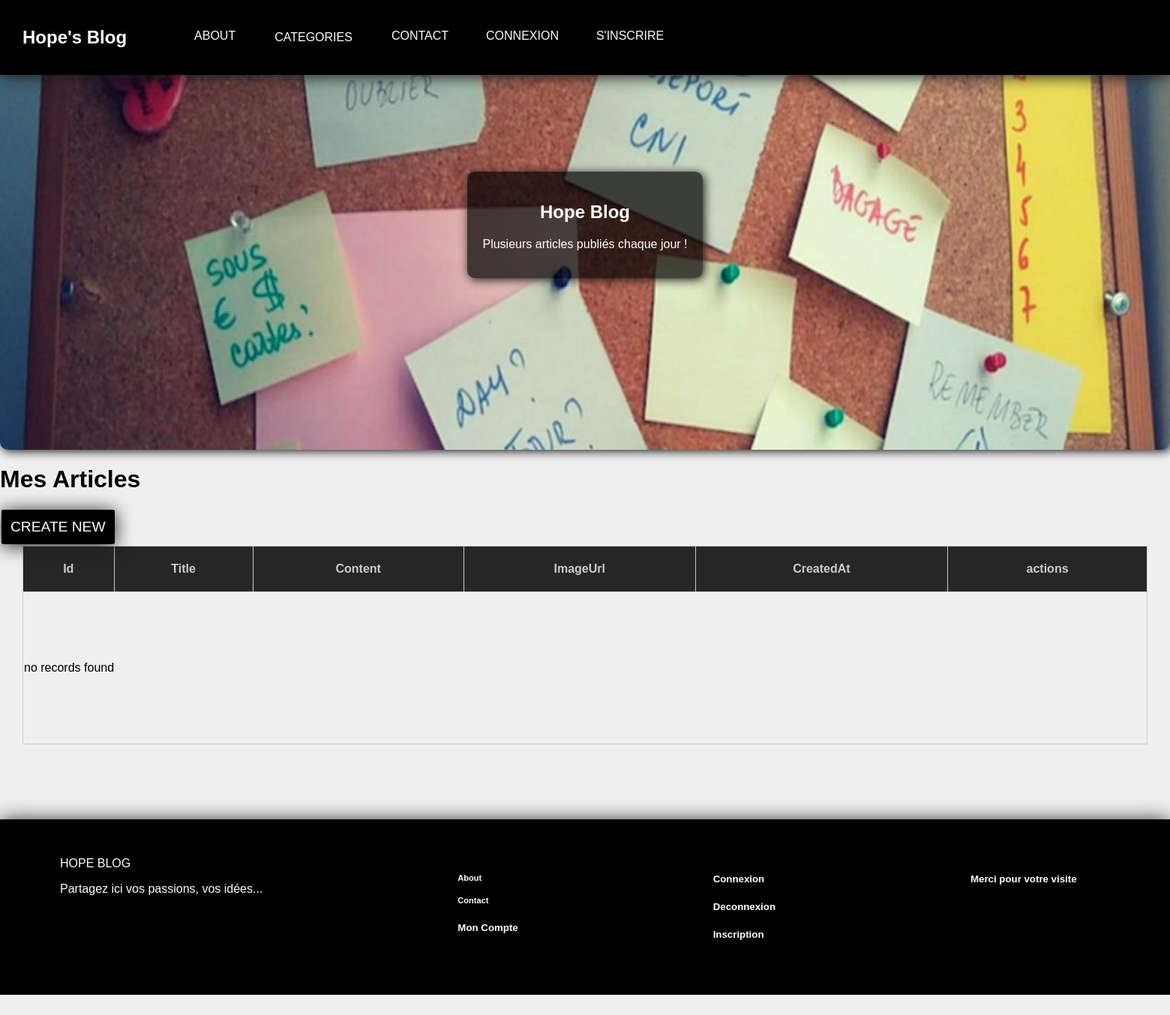
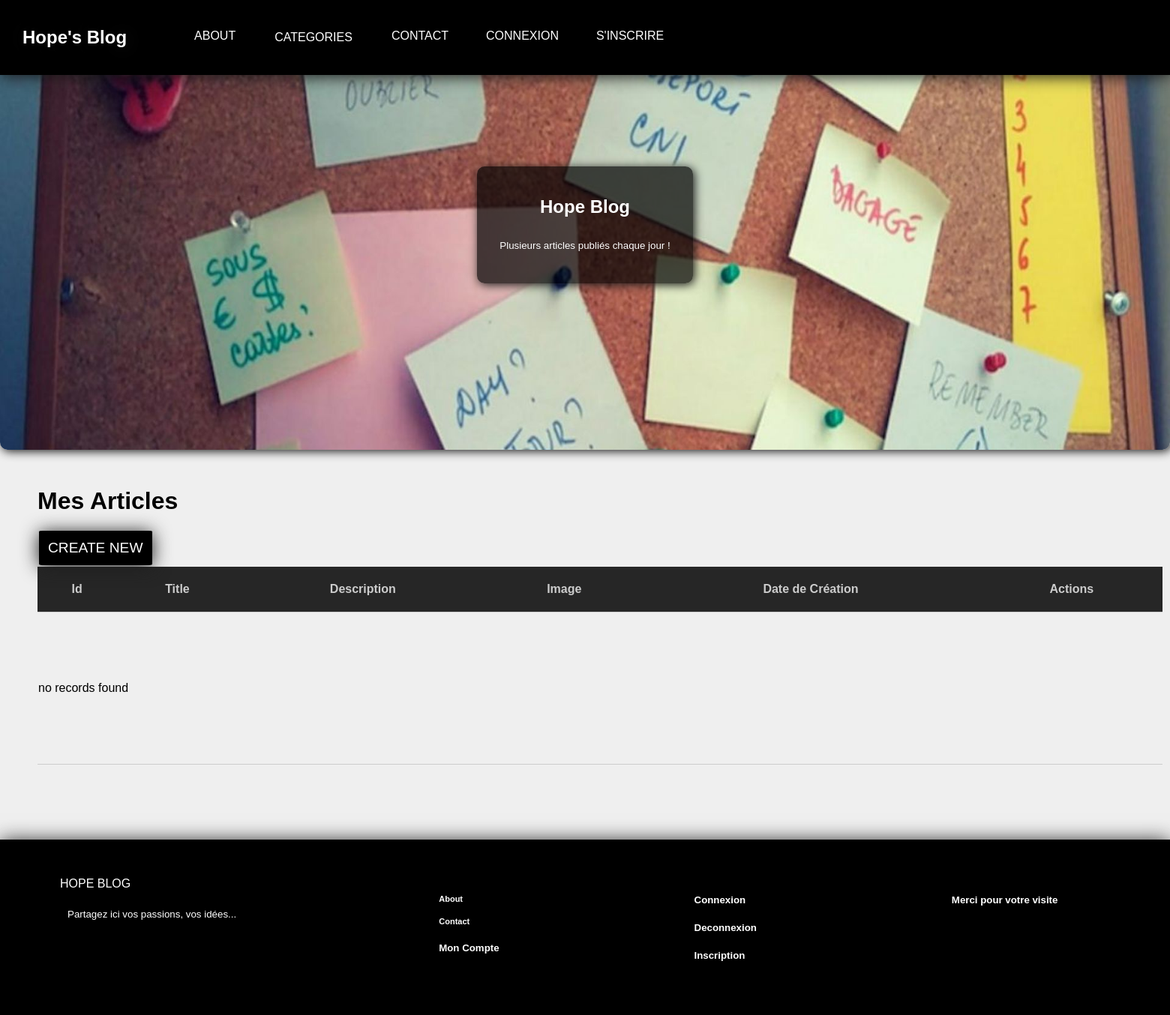
Before and after one commit to HopeFullBlack/blog, a Symfony app: template templates/article/index.html.twig in a window 1560 px wide. Shown: the whole page at 75% size. Before the commit the page ends 1327 px from the top, so only its background shows below. Run offline with Twig, Linux system fonts and the light colour scheme; the template is opened without the code that fills it, so the values that code supplies are empty; some libraries are stand-ins or nearby versions.

Commit message:
mise en page Compte Personnel

```diff
--- a/public/_assets/css/components/form.css
+++ b/public/_assets/css/components/form.css
@@ -36,8 +36,8 @@ form{
     margin-top: 20px;
     justify-content: center;
     text-align: center;
-    width: 1500px;
-    margin-left: 150px;
+
+
     display: grid;
     gap: 10px;
 }
--- a/public/_assets/css/components/index.css
+++ b/public/_assets/css/components/index.css
@@ -78,3 +78,8 @@ footer{
     gap: 260px;
     margin-left: 30px;
 }
+p{
+    padding: 10px;
+    text-align: justify;
+    font-size: smaller;
+}
--- a/public/_assets/css/components/table.css
+++ b/public/_assets/css/components/table.css
@@ -4,7 +4,8 @@ table{
     margin: auto;
 }
 table td, table th{
-    border: 1px solid #ccc;
+    border-bottom: 1px solid #ccc;
+
 }
 th{
     background-color: rgba(0, 0, 0, 0.841);
--- a/templates/article/_delete_form.html.twig
+++ b/templates/article/_delete_form.html.twig
@@ -1,4 +1,4 @@
-<form method="post" action="{{ path('app_article_delete', {'id': article.id}) }}" onsubmit="return confirm('Are you sure you want to delete this item?');">
+<form  method="post" action="{{ path('app_article_delete', {'id': article.id}) }}" onsubmit="return confirm('Are you sure you want to delete this item?');">
     <input type="hidden" name="_token" value="{{ csrf_token('delete' ~ article.id) }}">
     <button class="btn">Supprimer
     </button>
--- a/templates/article/index.html.twig
+++ b/templates/article/index.html.twig
@@ -3,6 +3,7 @@
 {% block title %}Article index{% endblock %}
 
 {% block body %}
+   <div class="container">
     <h1>Mes Articles</h1>
 <div class="flex">
         <a class="btn" href="{{ path('app_article_new') }}">Create new</a>
@@ -13,11 +14,10 @@
             <tr>
                 <th>Id</th>
                 <th>Title</th>
-
-                <th>Content</th>
-                <th>ImageUrl</th>
-                <th>CreatedAt</th>
-                <th>actions</th>
+                              <th>Description</th>
+                <th>Image</th>
+                <th>Date de Création</th>
+                <th>Actions</th>
             </tr>
         </thead>
         <tbody>
@@ -33,9 +33,11 @@
                 <td>{{ article.createdAt ? article.fromNow : '' }}</td>
                 <td>
                     <div class="bouton">
+                    {{ include('article/_delete_form.html.twig') }}
                         <a class="btn" href="{{ path('app_article_show', {'id': article.id}) }}">Voir</a>
                         <a class="btn" href="{{ path('app_article_edit', {'id': article.id}) }}">Modifier</a>
-                          {{ include('article/_delete_form.html.twig') }}
+
+
                     </div>
                     </td>
             </tr>
@@ -46,7 +48,7 @@
         {% endfor %}
         </tbody>
     </table>
-
+</div>
 {% endblock %}
 {% block javascripts %}
 			<script>
```
